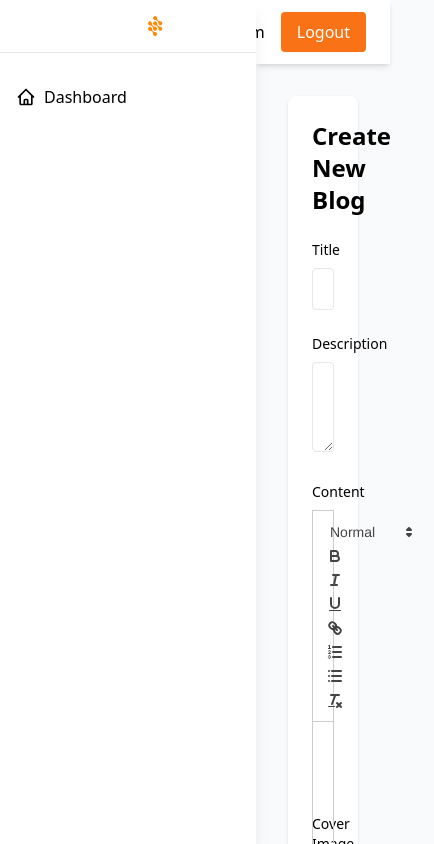
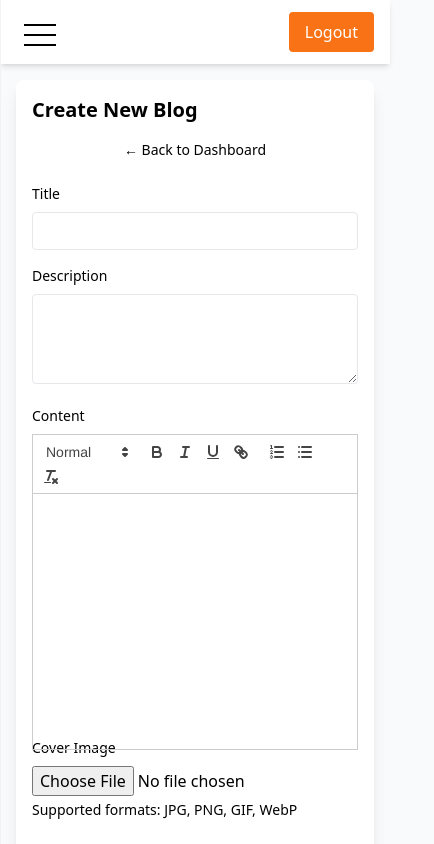
Before and after one commit to Ganeshghatti/Social-Hardware-Admin, a Next.js app: page /admin/dashboard/blogs/new in a window 390 px wide. Shown: the top 844 px of the page, 434 px wide, since content can reach past the window. Built offline with nearby package versions, Linux system fonts and the light colour scheme; no server answers; sample sign-in values are in the browser's storage.

Commit message:
responsive design

```diff
--- a/src/app/admin/components/Navbar.jsx
+++ b/src/app/admin/components/Navbar.jsx
@@ -1,14 +1,61 @@
-'use client';
-import { signOut } from 'next-auth/react';
-import { useSession } from 'next-auth/react';
+"use client";
+import { signOut } from "next-auth/react";
+import { useSession } from "next-auth/react";
+import { useState, useEffect } from 'react';
 
 export default function Navbar() {
   const { data: session } = useSession();
+  const [isMobileMenuOpen, setIsMobileMenuOpen] = useState(false);
+  const [isMobile, setIsMobile] = useState(false);
 
-  return (
-    <nav className="shadow-md" style={{ backgroundColor: 'var(--background-primary)' }}>
-      <div className="mx-auto px-6 py-3">
-        <div className="flex justify-end items-center">
+  useEffect(() => {
+    const checkIfMobile = () => {
+      setIsMobile(window.innerWidth < 768);
+    };
+
+    checkIfMobile();
+    window.addEventListener('resize', checkIfMobile);
+
+    return () => window.removeEventListener('resize', checkIfMobile);
+  }, []);
+
+  // Mobile Navbar
+  const MobileNav = () => (
+    <nav className="sticky top-0  shadow-md" style={{ backgroundColor: 'var(--background-primary)' }}>
+      <div className="mx-auto px-4 py-3">
+        <div className="flex justify-between items-center">
+          <button
+            className="p-2 rounded-lg"
+            onClick={() => setIsMobileMenuOpen(!isMobileMenuOpen)}
+          >
+            <div className="space-y-2 z-50">
+              <span className={`block w-8 h-0.5 transition-all duration-300 ${isMobileMenuOpen ? 'rotate-45 translate-y-2.5' : ''}`}
+                    style={{ backgroundColor: 'var(--text-primary)' }}></span>
+              <span className={`block w-8 h-0.5 ${isMobileMenuOpen ? 'opacity-0' : 'opacity-100'}`}
+                    style={{ backgroundColor: 'var(--text-primary)' }}></span>
+              <span className={`block w-8 h-0.5 transition-all duration-300 ${isMobileMenuOpen ? '-rotate-45 -translate-y-2.5' : ''}`}
+                    style={{ backgroundColor: 'var(--text-primary)' }}></span>
+            </div>
+          </button>
+
+          <div className="flex items-center">
+            <button
+              onClick={() => signOut()}
+              className="px-4 py-2 bg-orange-500 hover:bg-orange-600 text-white rounded"
+            >
+              Logout
+            </button>
+          </div>
+        </div>
+      </div>
+    </nav>
+  );
+
+  // Desktop Navbar
+  const DesktopNav = () => (
+    <nav className="shadow-md h-[10vh] flex items-center w-full" style={{ backgroundColor: 'var(--background-primary)' }}>
+      <div className="mx-auto px-6 w-full">
+        <div className="flex justify-end items-center w-full">
           <div className="flex items-center space-x-4">
             <span>{session?.user?.email}</span>
             <button
@@ -22,4 +69,6 @@ export default function Navbar() {
       </div>
     </nav>
   );
+
+  return isMobile ? <MobileNav /> : <DesktopNav />;
 }
--- a/src/app/admin/components/Sidebar.jsx
+++ b/src/app/admin/components/Sidebar.jsx
@@ -1,34 +1,102 @@
-'use client';
-import Link from 'next/link';
-import Image from 'next/image';
-import { usePathname } from 'next/navigation';
+"use client";
+import Link from "next/link";
+import Image from "next/image";
+import { usePathname } from "next/navigation";
+import { useState, useEffect } from "react";
 
 export default function Sidebar() {
   const pathname = usePathname();
+  const [isMobileMenuOpen, setIsMobileMenuOpen] = useState(false);
+  const [isMobile, setIsMobile] = useState(false);
+
+  useEffect(() => {
+    const checkIfMobile = () => {
+      setIsMobile(window.innerWidth < 768);
+    };
+
+    checkIfMobile();
+    window.addEventListener("resize", checkIfMobile);
+
+    return () => window.removeEventListener("resize", checkIfMobile);
+  }, []);
 
   const isActive = (path) => {
     return pathname === path
-      ? 'bg-orange-500 text-white'
-      : 'hover:bg-orange-100 hover:bg-opacity-50';
+      ? "bg-orange-500 text-white"
+      : "hover:bg-orange-100 hover:bg-opacity-50";
+  };
+
+  const toggleMenu = () => {
+    setIsMobileMenuOpen(!isMobileMenuOpen);
   };
 
   return (
-    <div className="w-64 h-full fixed left-0 top-0 shadow-lg"
-         style={{ backgroundColor: 'var(--background-primary)' }}>
-      <div className="p-4" style={{ borderBottom: '1px solid var(--border-color)' }}>
+    <>
+      {/* Hamburger Menu Button - Only visible on mobile */}
+      <button
+        className="md:hidden fixed top-4 left-4 z-50 p-2 rounded-lg"
+        onClick={toggleMenu}
+        style={{ backgroundColor: "var(--background-primary)" }}
+      >
+        <div className="space-y-2">
+          <span
+            className={`block w-8 h-0.5 transition-all duration-300 ${
+              isMobileMenuOpen ? "rotate-45 translate-y-2.5" : ""
+            }`}
+            style={{ backgroundColor: "var(--text-primary)" }}
+          ></span>
+          <span
+            className={`block w-8 h-0.5 ${
+              isMobileMenuOpen ? "opacity-0" : "opacity-100"
+            }`}
+            style={{ backgroundColor: "var(--text-primary)" }}
+          ></span>
+          <span
+            className={`block w-8 h-0.5 transition-all duration-300 ${
+              isMobileMenuOpen ? "-rotate-45 -translate-y-2.5" : ""
+            }`}
+            style={{ backgroundColor: "var(--text-primary)" }}
+          ></span>
+        </div>
+      </button>
+
+      {/* Sidebar */}
+      <div
+        className={`
+        ${
+          isMobile
+            ? isMobileMenuOpen
+              ? "translate-x-0"
+              : "-translate-x-full"
+            : "translate-x-0"
+        }
+        transform transition-transform duration-300 ease-in-out
+        fixed left-0 top-0 h-screen border-r md:w-[15%] w-3/4 z-40
+        md:translate-x-0 md:fixed
+      `}
+        style={{
+          backgroundColor: "var(--background-primary)",
+          borderColor: "var(--border-color)",
+        }}
+      >
+        <div
+          className="px-4  h-[10vh] flex items-center border-b"
+          style={{ borderColor: "var(--border-color)" }}
+        >
           <Image
             src="/assets/images/logo.png"
             alt="Logo"
             width={150}
             height={40}
-          className="mx-auto"
+            className="m-auto"
           />
         </div>
 
         <nav className="mt-4">
           <Link
             href="/admin/dashboard"
-          className={`flex items-center p-4 ${isActive('/admin/dashboard')}`}
+            className={`flex items-center p-4 ${isActive("/admin/dashboard")}`}
+            onClick={() => isMobile && setIsMobileMenuOpen(false)}
           >
             <svg
               className="w-5 h-5 mr-2"
@@ -47,5 +115,14 @@ export default function Sidebar() {
           </Link>
         </nav>
       </div>
+
+      {/* Overlay for mobile */}
+      {isMobile && isMobileMenuOpen && (
+        <div
+          className="fixed inset-0 bg-black bg-opacity-50 z-30"
+          onClick={() => setIsMobileMenuOpen(false)}
+        />
+      )}
+    </>
   );
 }
--- a/src/app/admin/dashboard/blogs/[id]/page.jsx
+++ b/src/app/admin/dashboard/blogs/[id]/page.jsx
@@ -85,17 +85,26 @@ export default function EditBlog({ params }) {
   return (
     <>
       {loading && <Loader />}
-      <div className="max-w-4xl mx-auto rounded-lg shadow p-6"
+      <div className="md:w-[85%] md:ml-[15%]">
+        <div className="bg-white rounded-lg shadow-lg p-4 md:p-6"
              style={{ backgroundColor: 'var(--background-primary)' }}>
-        <h1 className="text-2xl font-bold mb-6">Edit Blog</h1>
+          <div className="flex flex-col sm:flex-row justify-between items-start sm:items-center gap-4 mb-6">
+            <h1 className="text-xl md:text-2xl font-bold">Edit Blog</h1>
+            <button
+              onClick={() => router.back()}
+              className="text-sm hover:underline w-full sm:w-auto text-center"
+            >
+              ← Back to Dashboard
+            </button>
+          </div>
 
           {error && (
-          <div className="mb-4 p-3 bg-red-100 rounded">
+            <div className="mb-4 p-3 bg-red-100 text-red-700 rounded text-sm">
               {error}
             </div>
           )}
 
-        <form onSubmit={handleSubmit} className="space-y-6">
+          <form onSubmit={handleSubmit} className="space-y-4 md:space-y-6">
             <div>
               <label className="block text-sm font-medium mb-2">Title</label>
               <input
@@ -103,7 +112,7 @@ export default function EditBlog({ params }) {
                 name="title"
                 value={formData.title}
                 onChange={handleInputChange}
-              className="w-full rounded p-2"
+                className="w-full rounded p-2 text-sm md:text-base"
                 style={{
                   backgroundColor: 'var(--background-primary)',
                   border: '1px solid var(--border-color)',
@@ -119,7 +128,7 @@ export default function EditBlog({ params }) {
                 value={formData.description}
                 onChange={handleInputChange}
                 rows={3}
-              className="w-full rounded p-2"
+                className="w-full rounded p-2 text-sm md:text-base"
                 style={{
                   backgroundColor: 'var(--background-primary)',
                   border: '1px solid var(--border-color)',
@@ -130,14 +139,11 @@ export default function EditBlog({ params }) {
 
             <div>
               <label className="block text-sm font-medium mb-2">Content</label>
-            <div style={{
-              backgroundColor: 'var(--background-primary)',
-              border: '1px solid var(--border-color)',
-            }}>
+              <div className="h-[300px] md:h-[400px] mb-12">
                 <ReactQuill
                   value={formData.content}
                   onChange={(content) => setFormData(prev => ({ ...prev, content }))}
-                className="h-64 mb-12"
+                  className="h-full"
                   theme="snow"
                 />
               </div>
@@ -149,13 +155,9 @@ export default function EditBlog({ params }) {
                 type="file"
                 accept="image/*"
                 onChange={handleFileChange}
-              className="w-full"
-              style={{
-                backgroundColor: 'var(--background-primary)',
-                border: '1px solid var(--border-color)',
-              }}
+                className="w-full text-sm md:text-base"
               />
-            <p className="mt-1 text-sm">
+              <p className="mt-1 text-xs md:text-sm opacity-70">
                 Supported formats: JPG, PNG, GIF, WebP
               </p>
               {imagePreview && (
@@ -171,11 +173,11 @@ export default function EditBlog({ params }) {
               )}
             </div>
 
-          <div className="flex justify-end space-x-4">
+            <div className="flex flex-col sm:flex-row justify-end gap-3 pt-4">
               <button
                 type="button"
                 onClick={() => router.back()}
-              className="px-4 py-2 rounded"
+                className="w-full sm:w-auto px-4 py-2 rounded text-sm md:text-base order-2 sm:order-1"
                 style={{ border: '1px solid var(--border-color)' }}
               >
                 Cancel
@@ -183,13 +185,14 @@ export default function EditBlog({ params }) {
               <button
                 type="submit"
                 disabled={saving}
-              className="bg-orange-500 hover:bg-orange-600 text-white px-4 py-2 rounded disabled:opacity-50"
+                className="w-full sm:w-auto bg-orange-500 hover:bg-orange-600 text-white px-4 py-2 rounded disabled:opacity-50 text-sm md:text-base order-1 sm:order-2"
               >
                 {saving ? 'Saving...' : 'Save Changes'}
               </button>
             </div>
           </form>
         </div>
+      </div>
     </>
   );
 }
--- a/src/app/admin/dashboard/blogs/new/page.jsx
+++ b/src/app/admin/dashboard/blogs/new/page.jsx
@@ -1,73 +1,73 @@
-'use client';
-import { useState } from 'react';
-import { useRouter } from 'next/navigation';
-import dynamic from 'next/dynamic';
-import Image from 'next/image';
-import Loader from '@/components/Loader';
-const ReactQuill = dynamic(() => import('react-quill'), { ssr: false });
-import 'react-quill/dist/quill.snow.css';
+"use client";
+import { useState } from "react";
+import { useRouter } from "next/navigation";
+import dynamic from "next/dynamic";
+import Image from "next/image";
+import Loader from "@/components/Loader";
+const ReactQuill = dynamic(() => import("react-quill"), { ssr: false });
+import "react-quill/dist/quill.snow.css";
 
 export default function NewBlog() {
   const router = useRouter();
   const [formData, setFormData] = useState({
-    title: '',
-    description: '',
-    content: '',
-    coverImage: null
+    title: "",
+    description: "",
+    content: "",
+    coverImage: null,
   });
   const [imagePreview, setImagePreview] = useState(null);
   const [loading, setLoading] = useState(false);
-  const [error, setError] = useState('');
+  const [error, setError] = useState("");
 
   const handleFileChange = (e) => {
     const file = e.target.files[0];
     if (file) {
       // Only validate file type
-      const validTypes = ['image/jpeg', 'image/png', 'image/gif', 'image/webp'];
+      const validTypes = ["image/jpeg", "image/png", "image/gif", "image/webp"];
       if (!validTypes.includes(file.type)) {
-        setError('Invalid file type. Only images are allowed');
-        e.target.value = '';
+        setError("Invalid file type. Only images are allowed");
+        e.target.value = "";
         return;
       }
 
       setFormData({ ...formData, coverImage: file });
       setImagePreview(URL.createObjectURL(file));
-      setError('');
+      setError("");
     }
   };
 
   const handleSubmit = async (e) => {
     e.preventDefault();
     setLoading(true);
-    setError('');
+    setError("");
 
     try {
       const formDataToSend = new FormData();
 
       // Log the title being sent
-      console.log('Sending title:', formData.title);
+      console.log("Sending title:", formData.title);
 
-      formDataToSend.append('title', formData.title);
-      formDataToSend.append('description', formData.description);
-      formDataToSend.append('content', formData.content);
+      formDataToSend.append("title", formData.title);
+      formDataToSend.append("description", formData.description);
+      formDataToSend.append("content", formData.content);
       if (formData.coverImage) {
-        formDataToSend.append('coverImage', formData.coverImage);
+        formDataToSend.append("coverImage", formData.coverImage);
       }
 
-      const response = await fetch('/api/blogs', {
-        method: 'POST',
+      const response = await fetch("/api/blogs", {
+        method: "POST",
         body: formDataToSend,
       });
 
       if (!response.ok) {
         const data = await response.json();
-        throw new Error(data.error || 'Failed to create blog');
+        throw new Error(data.error || "Failed to create blog");
       }
 
-      router.push('/admin/dashboard');
+      router.push("/admin/dashboard");
     } catch (error) {
       setError(error.message);
-      console.error('Error creating blog:', error);
+      console.error("Error creating blog:", error);
     } finally {
       setLoading(false);
     }
@@ -76,17 +76,28 @@ export default function NewBlog() {
   return (
     <>
       {loading && <Loader />}
-      <div className="max-w-4xl mx-auto rounded-lg shadow p-6"
-           style={{ backgroundColor: 'var(--background-primary)' }}>
-        <h1 className="text-2xl font-bold mb-6">Create New Blog</h1>
+      <div className="mx-auto md:w-[85%] md:ml-[15%]">
+        <div
+          className="bg-white rounded-lg shadow-lg p-4 md:p-6"
+          style={{ backgroundColor: "var(--background-primary)" }}
+        >
+          <div className="flex flex-col sm:flex-row justify-between items-start sm:items-center gap-4 mb-6">
+            <h1 className="text-xl md:text-2xl font-bold">Create New Blog</h1>
+            <button
+              onClick={() => router.back()}
+              className="text-sm hover:underline w-full sm:w-auto text-center"
+            >
+              ← Back to Dashboard
+            </button>
+          </div>
 
           {error && (
-          <div className="mb-4 p-3 bg-red-100 rounded">
+            <div className="mb-4 p-3 bg-red-100 text-red-700 rounded text-sm">
               {error}
             </div>
           )}
 
-        <form onSubmit={handleSubmit} className="space-y-6">
+          <form onSubmit={handleSubmit} className="space-y-4 md:space-y-6">
             <div>
               <label className="block text-sm font-medium mb-2">Title</label>
               <input
@@ -94,25 +105,31 @@ export default function NewBlog() {
                 name="title"
                 value={formData.title}
                 onChange={(e) => {
-                console.log('Title changed:', e.target.value);
-                setFormData({...formData, title: e.target.value});
+                  console.log("Title changed:", e.target.value);
+                  setFormData({ ...formData, title: e.target.value });
                 }}
-              className="w-full rounded p-2"
+                className="w-full rounded p-2 text-sm md:text-base"
                 style={{
-                backgroundColor: 'var(--background-primary)',
-                border: '1px solid var(--border-color)',
+                  backgroundColor: "var(--background-primary)",
+                  border: "1px solid var(--border-color)",
                 }}
                 required
               />
             </div>
 
             <div>
-            <label className="block text-sm font-medium mb-2">Description</label>
+              <label className="block text-sm font-medium mb-2">
+                Description
+              </label>
               <textarea
                 value={formData.description}
                 onChange={(e) => {
-                console.log('Description changed:', e.target.value);
-                setFormData({...formData, description: e.target.value});
+                  console.log("Description changed:", e.target.value);
+                  setFormData({ ...formData, description: e.target.value });
+                }}
+                style={{
+                  backgroundColor: "var(--background-primary)",
+                  border: "1px solid var(--border-color)",
                 }}
                 className="w-full p-2 border rounded"
                 rows="3"
@@ -125,15 +142,17 @@ export default function NewBlog() {
               <ReactQuill
                 value={formData.content}
                 onChange={(content) => {
-                console.log('Content changed:', content);
-                setFormData({...formData, content});
+                  console.log("Content changed:", content);
+                  setFormData({ ...formData, content });
                 }}
                 className="h-64 mb-12"
               />
             </div>
 
             <div>
-            <label className="block text-sm font-medium mb-2">Cover Image</label>
+              <label className="block text-sm font-medium mb-2">
+                Cover Image
+              </label>
               <input
                 type="file"
                 accept="image/*"
@@ -157,24 +176,26 @@ export default function NewBlog() {
               )}
             </div>
 
-          <div className="flex justify-end space-x-4">
+            <div className="flex flex-col sm:flex-row justify-end gap-3 pt-4">
               <button
                 type="button"
                 onClick={() => router.back()}
-              className="px-4 py-2 border rounded"
+                className="w-full sm:w-auto px-4 py-2 rounded text-sm md:text-base order-2 sm:order-1"
+                style={{ border: "1px solid var(--border-color)" }}
               >
                 Cancel
               </button>
               <button
                 type="submit"
                 disabled={loading}
-              className="bg-orange-500 hover:bg-orange-600 text-white px-4 py-2 rounded disabled:opacity-50"
+                className="w-full sm:w-auto bg-orange-500 hover:bg-orange-600 text-white px-4 py-2 rounded disabled:opacity-50 text-sm md:text-base order-1 sm:order-2"
               >
-              {loading ? 'Creating...' : 'Create Blog'}
+                {loading ? "Creating..." : "Create Blog"}
               </button>
             </div>
           </form>
         </div>
+      </div>
     </>
   );
 }
--- a/src/app/admin/dashboard/page.jsx
+++ b/src/app/admin/dashboard/page.jsx
@@ -66,12 +66,12 @@ export default function Dashboard() {
   return (
     <>
       {loading && <Loader />}
-      <div className="space-y-6">
-        <div className="flex justify-between items-center">
+      <div className="space-y-6 md:w-[85%] md:ml-[15%]">
+        <div className="flex flex-col sm:flex-row justify-between items-start sm:items-center gap-4">
           <h1 className="text-2xl font-bold">Blog Management</h1>
           <Link
             href="/admin/dashboard/blogs/new"
-            className="bg-orange-500 hover:bg-orange-600 text-white px-4 py-2 rounded"
+            className="bg-orange-500 hover:bg-orange-600 text-white px-4 py-2 rounded w-full sm:w-auto text-center"
           >
             Create New Blog
           </Link>
@@ -83,53 +83,63 @@ export default function Dashboard() {
           </div>
         )}
 
-        <div className="rounded-lg shadow overflow-hidden"
+        <div className="rounded-lg shadow overflow-x-auto"
              style={{ backgroundColor: 'var(--background-primary)' }}>
           <table className="min-w-full">
             <thead>
               <tr style={{ backgroundColor: 'var(--background-secondary)' }}>
-                <th className="px-6 py-3 text-left text-xs font-medium uppercase">Cover</th>
-                <th className="px-6 py-3 text-left text-xs font-medium uppercase">Title</th>
-                <th className="px-6 py-3 text-left text-xs font-medium uppercase">Description</th>
-                <th className="px-6 py-3 text-left text-xs font-medium uppercase">Created At</th>
-                <th className="px-6 py-3 text-left text-xs font-medium uppercase">Actions</th>
+                <th className="px-4 md:px-6 py-3 text-left text-xs font-medium uppercase">Cover</th>
+                <th className="px-4 md:px-6 py-3 text-left text-xs font-medium uppercase">Title</th>
+                <th className="hidden md:table-cell px-6 py-3 text-left text-xs font-medium uppercase">Description</th>
+                <th className="hidden sm:table-cell px-6 py-3 text-left text-xs font-medium uppercase">Created At</th>
+                <th className="px-4 md:px-6 py-3 text-left text-xs font-medium uppercase">Actions</th>
               </tr>
             </thead>
             <tbody className="divide-y" style={{ borderColor: 'var(--border-color)' }}>
               {blogs && blogs.length > 0 ? (
                 blogs.map((blog) => (
                   <tr key={blog._id}>
-                    <td className="px-6 py-4">
+                    <td className="px-4 md:px-6 py-4">
                       <img
                         src={blog.coverImage}
                         alt={blog.title}
-                        className="h-12 w-12 object-cover rounded"
+                        className="h-10 w-10 md:h-12 md:w-12 object-cover rounded"
                       />
                     </td>
-                    <td className="px-6 py-4">{truncateText(blog.title, 50)}</td>
-                    <td className="px-6 py-4 max-w-md">{truncateText(blog.description, 100)}</td>
-                    <td className="px-6 py-4">
+                    <td className="px-4 md:px-6 py-4">
+                      <div className="max-w-[150px] md:max-w-none">
+                        {truncateText(blog.title, 30)}
+                      </div>
+                    </td>
+                    <td className="hidden md:table-cell px-6 py-4 max-w-md">
+                      {truncateText(blog.description, 100)}
+                    </td>
+                    <td className="hidden sm:table-cell px-6 py-4">
                       {new Date(blog.createdAt).toLocaleDateString()}
                     </td>
-                    <td className="px-6 py-4 space-x-2">
+                    <td className="px-4 md:px-6 py-4">
+                      <div className="flex flex-col items-center sm:flex-row gap-2 sm:gap-4">
                         <Link
                           href={`/admin/dashboard/blogs/${blog._id}`}
-                        className="hover:underline"
+                          className="text-orange-500 hover:underline"
                         >
                           Edit
                         </Link>
                         <button
                           onClick={() => handleDelete(blog._id)}
-                        className="hover:underline"
+                          className="text-red-500 hover:underline"
                         >
                           Delete
                         </button>
+                      </div>
                     </td>
                   </tr>
                 ))
               ) : (
                 <tr>
-                  <td colSpan={5} className="text-center">No blogs available</td>
+                  <td colSpan="5" className="px-6 py-4 text-center">
+                    {loading ? 'Loading...' : error ? 'Error loading blogs' : 'No blogs found'}
+                  </td>
                 </tr>
               )}
             </tbody>
--- a/src/app/admin/layout.jsx
+++ b/src/app/admin/layout.jsx
@@ -8,11 +8,11 @@ import AuthCheck from '@/components/AuthCheck';
 export default function AdminLayout({ children }) {
   return (
     <AuthCheck>
-      <div className="min-h-screen">
+      <div className="min-h-screen flex flex-col md:flex-row">
         <Sidebar />
-        <div className="pl-64">
+        <div className="flex-1">
           <Navbar />
-          <main className="p-8">
+          <main className="p-4 md:p-8">
             {children}
           </main>
         </div>
--- a/src/app/globals.css
+++ b/src/app/globals.css
@@ -85,3 +85,18 @@ body {
     border-color: var(--border-color) !important;
   }
 }
+
+/* Responsive styles for ReactQuill */
+@media (max-width: 768px) {
+  .ql-toolbar.ql-snow {
+    padding: 4px !important;
+  }
+
+  .ql-toolbar.ql-snow .ql-formats {
+    margin-right: 8px !important;
+  }
+
+  .ql-container.ql-snow {
+    font-size: 14px !important;
+  }
+}
```
Lines whose indentation alone changed are shown as unchanged.
